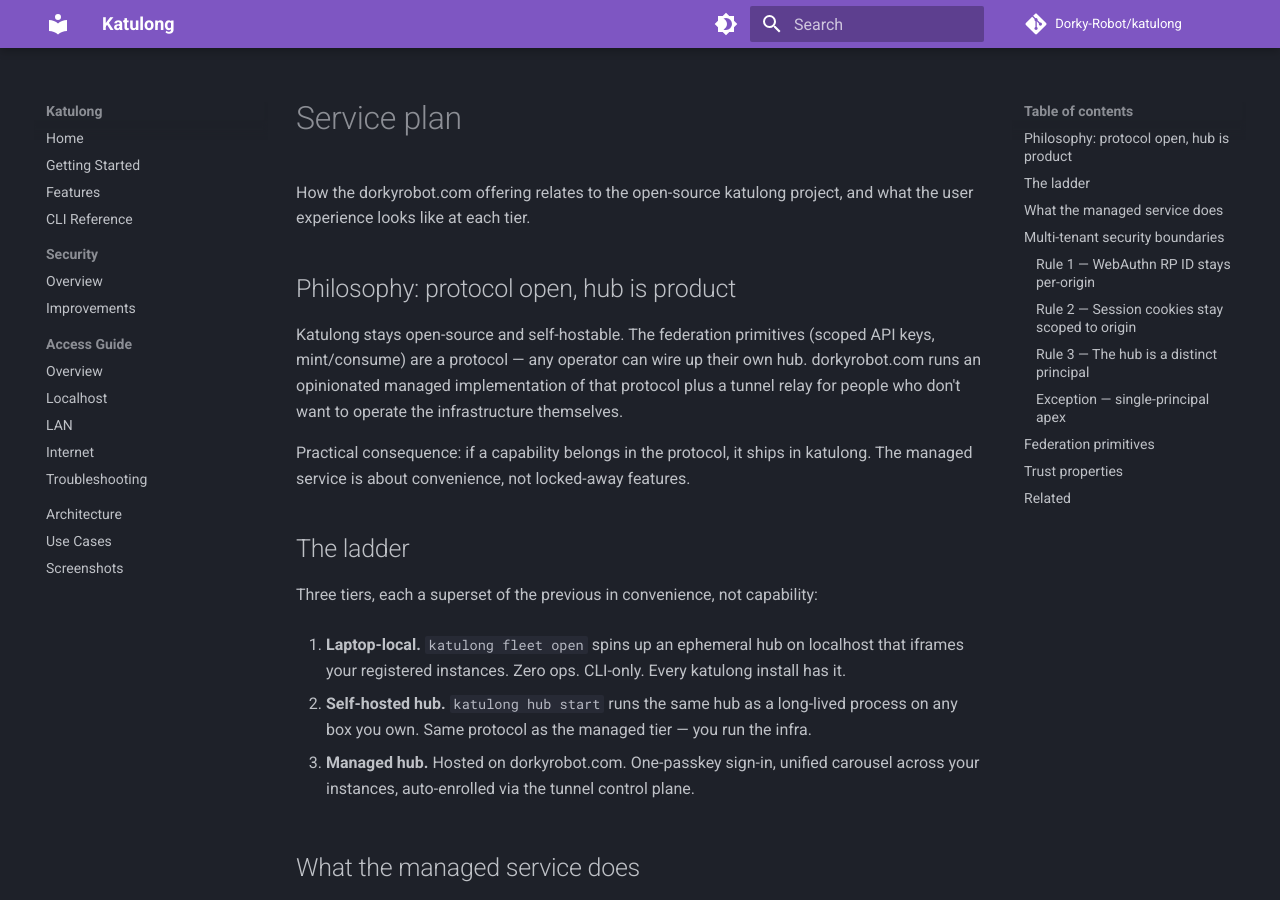
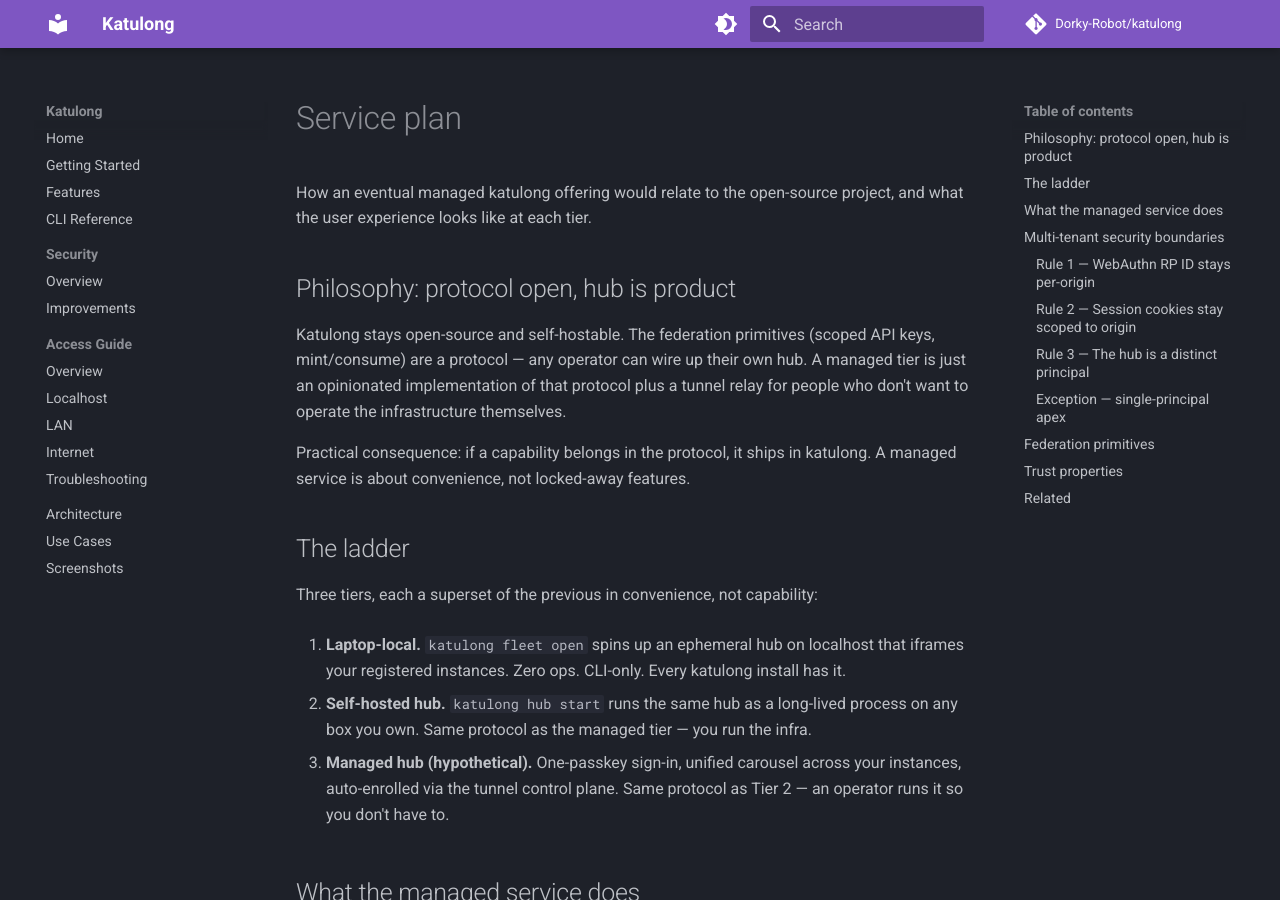
Before and after one commit to Dorky-Robot/katulong, an MkDocs documentation site: the page built from docs/service-plan.md, in a window 1280 px wide and 900 px high. Built offline with MkDocs 1.6.1 and Material for MkDocs 9.7.7, drawn with Linux system fonts in a browser that asks for light colours; comment, search, counter and statistics services are not loaded.

Commit message:
docs: redact real URLs from federation docs
Replaces concrete dorkyrobot.com and katulong-og.example.com references
with generic placeholders:

- service-plan.md and federated-chat-and-tile-sharing.md no longer
  name a specific managed-service domain; the doc now describes "a
  managed tier" / "a managed-relay service" as a protocol-level
  possibility rather than pointing at a live property.
- federation-setup.md and cli-reference.md now use
  katulong.example.com in the fleet test-mint examples, matching
  the IETF example.com convention and not hinting at a real
  instance-naming scheme.

No behavioural change; these files are docs only.

```diff
--- a/docs/service-plan.md
+++ b/docs/service-plan.md
@@ -1,19 +1,19 @@
 # Service plan
 
-How the dorkyrobot.com offering relates to the open-source katulong
-project, and what the user experience looks like at each tier.
+How an eventual managed katulong offering would relate to the
+open-source project, and what the user experience looks like at each
+tier.
 
 ## Philosophy: protocol open, hub is product
 
 Katulong stays open-source and self-hostable. The federation
 primitives (scoped API keys, mint/consume) are a protocol — any
-operator can wire up their own hub. dorkyrobot.com runs an
-opinionated managed implementation of that protocol plus a tunnel
-relay for people who don't want to operate the infrastructure
-themselves.
+operator can wire up their own hub. A managed tier is just an
+opinionated implementation of that protocol plus a tunnel relay for
+people who don't want to operate the infrastructure themselves.
 
 Practical consequence: if a capability belongs in the protocol, it
-ships in katulong. The managed service is about convenience, not
+ships in katulong. A managed service is about convenience, not
 locked-away features.
 
 ## The ladder
@@ -29,9 +29,10 @@ capability:
    a long-lived process on any box you own. Same protocol as the
    managed tier — you run the infra.
 
-3. **Managed hub.** Hosted on dorkyrobot.com. One-passkey sign-in,
-   unified carousel across your instances, auto-enrolled via the
-   tunnel control plane.
+3. **Managed hub (hypothetical).** One-passkey sign-in, unified
+   carousel across your instances, auto-enrolled via the tunnel
+   control plane. Same protocol as Tier 2 — an operator runs it so
+   you don't have to.
 
 ## What the managed service does
 
```
Also changed, not shown: docs/cli-reference.md (+3 -3 lines), docs/federated-chat-and-tile-sharing.md (+1 -1 lines), docs/federation-setup.md (+3 -3 lines).
